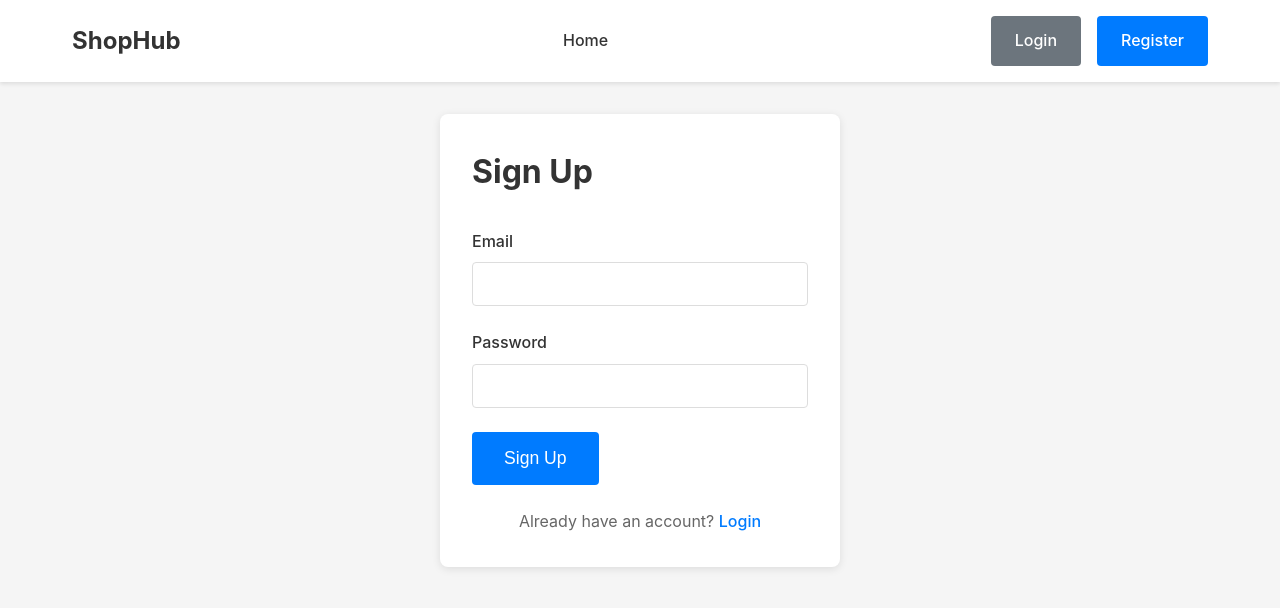
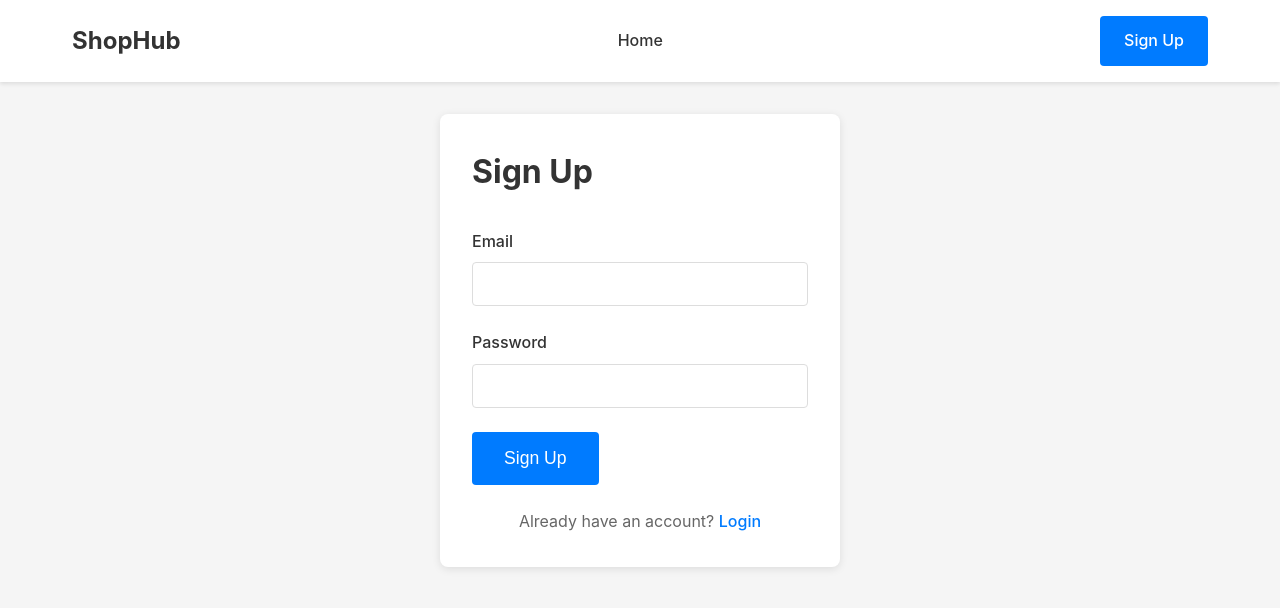
Before and after one commit to giovannikuntadi/ecommerce-react-js, a React (Vite) app: page /auth in a window 1280 px wide. Shown: the top 608 px of the page. Built offline with nearby package versions, Linux system fonts and the light colour scheme.

Commit message:
fix: minor improvements

```diff
--- a/src/components/Navbar.jsx
+++ b/src/components/Navbar.jsx
@@ -34,11 +34,11 @@ export function Navbar() {
             </>
           ) : (
             <>
-              <Link to="/auth" className="btn btn-secondary">
+              {/* <Link to="/auth" className="btn btn-secondary">
                 Login
-              </Link>
+              </Link> */}
               <Link to="/auth" className="btn btn-primary">
-                Register
+                Sign Up
               </Link>
             </>
           )}
--- a/src/contexts/Cart/CartProvider.jsx
+++ b/src/contexts/Cart/CartProvider.jsx
@@ -1,8 +1,11 @@
 import { useCallback, useState } from 'react';
 import { CartContext } from './CartContext';
 import { getProductById } from '@/data/products';
+import { useAuth } from '../Auth';
 
 export function CartProvider({ children }) {
+  const { user } = useAuth();
+
   const [cartItems, setCartItems] = useState([]);
 
   const getCartItemsWithProducts = useCallback(() => {
@@ -16,6 +19,7 @@ export function CartProvider({ children }) {
 
   const addToCart = useCallback(
     productId => {
+      if (user) {
         const existing = cartItems.find(item => item.id === productId);
 
         if (existing) {
@@ -27,8 +31,11 @@ export function CartProvider({ children }) {
           const newItem = { id: productId, quantity: 1 };
           setCartItems([...cartItems, newItem]);
         }
+      } else {
+        alert('Please login to purchase our products!');
+      }
     },
-    [cartItems],
+    [user, cartItems],
   );
 
   const removeFromCart = useCallback(
--- a/src/contexts/Cart/index.jsx
+++ b/src/contexts/Cart/index.js
@@ -1,4 +1,3 @@
-/* eslint-disable react-refresh/only-export-components */
 export * from './CartContext';
 export * from './CartProvider';
 export * from './useCart';
--- a/src/index.css
+++ b/src/index.css
@@ -277,6 +277,7 @@ body {
 
 .auth-link:hover {
   text-decoration: underline;
+  cursor: pointer;
 }
 
 .checkout-container {
```
Lines whose indentation alone changed are shown as unchanged.
